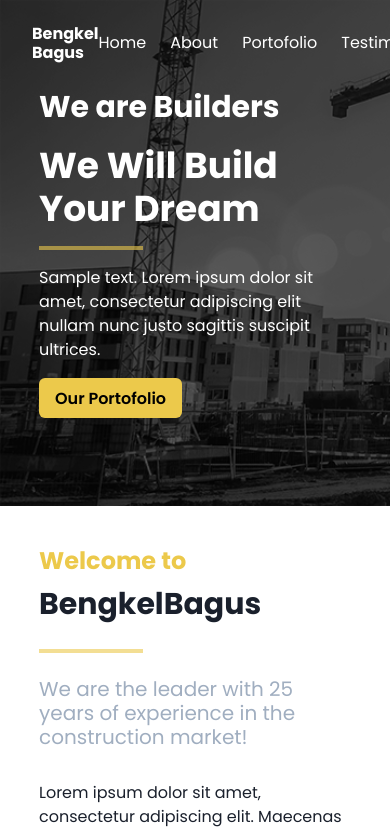
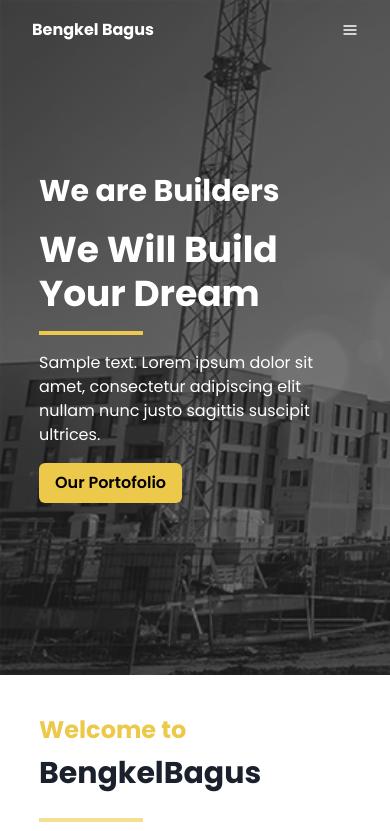
Before and after one commit to bengkelbagus/bengkelbagus, a Next.js app: page / in a window 390 px wide. Shown: the top 831 px of the page. Built offline with nearby package versions, Linux system fonts and the light colour scheme.

Commit message:
fix responsive mobile

```diff
--- a/components/landingPage/HeroSection.js
+++ b/components/landingPage/HeroSection.js
@@ -7,10 +7,8 @@ const HeroSection = () => {
 
   return (
     <Box
-      minH="60vh"
-      backgroundColor="#222222dd"
+      minH={isTabletDisplay ? "80vh" : "60vh"}
       backgroundImage="/images/hero-1.png"
-      backgroundBlendMode="overlay"
       backgroundSize="cover"
       backgroundRepeat="no-repeat"
       color="white"
@@ -18,7 +16,19 @@ const HeroSection = () => {
       justifyContent="center"
       alignItems="center"
       p="10%"
+      position="relative"
     >
+      <Box
+        backgroundColor="#222"
+        opacity="0.6"
+        position="absolute"
+        top="0"
+        left="0"
+        width="100%"
+        height="100%"
+        zIndex="0"
+      ></Box>
+      <Box zIndex="1">
         <Box flex={isTabletDisplay ? "1" : "0.7"}>
           <Heading as="h1" size="xl">
             We are Builders
@@ -29,7 +39,12 @@ const HeroSection = () => {
               Your Dream
             </Text>
           </Heading>
-        <Divider borderColor="yellow.400" borderWidth="2px" width="100px" />
+          <Divider
+            opacity="1"
+            borderColor="yellow.400"
+            borderWidth="2px"
+            width="100px"
+          />
           <Text my="1rem">
             Sample text. Lorem ipsum dolor sit amet, consectetur adipiscing elit
             nullam nunc justo sagittis suscipit ultrices.
@@ -40,6 +55,7 @@ const HeroSection = () => {
         </Box>
         {!isTabletDisplay && <Box flex="0.3"></Box>}
       </Box>
+    </Box>
   );
 };
 
--- a/components/landingPage/HighlightPostSection.js
+++ b/components/landingPage/HighlightPostSection.js
@@ -8,7 +8,13 @@ const HighlightPostSection = () => {
   const { isLaptopDisplay } = useWindowSize();
 
   return (
-    <Box minH="60vh" display="flex" alignItems="center">
+    <Box
+      minH="60vh"
+      flexWrap="wrap"
+      display="flex"
+      alignItems="center"
+      py="4rem"
+    >
       <Box
         height="fit-content"
         width={isLaptopDisplay ? "80%" : "60%"}
@@ -18,7 +24,7 @@ const HighlightPostSection = () => {
         alignItems="center"
         gridGap="2rem"
       >
-        <Box flex="1">
+        <Box flex="1" minWidth="100px">
           <Image src="/images/world-map.png" alt="highlight-pic" />
         </Box>
         <VStack flex="1" minW="200px" alignItems="flex-start" gridGap="1rem">
--- a/components/landingPage/LatestNewsSection.js
+++ b/components/landingPage/LatestNewsSection.js
@@ -48,8 +48,8 @@ const LatestNewsSection = () => {
       </Heading>
       <Divider borderColor="yellow.400" borderWidth="2px" width="150px" />
       <HStack width="100%" mt="3rem" overflowX="auto" gridGap="1rem">
-        {latestNews.map((data, index) => (
-          <Box key={index} width="240px">
+        {latestNews.slice(0, 3).map((data, index) => (
+          <Box key={index} minWidth="240px">
             <ArticlesCard
               image={data.image}
               title={data.title}
--- a/components/landingPage/TestimonialSection.js
+++ b/components/landingPage/TestimonialSection.js
@@ -2,7 +2,7 @@ import useWindowSize from "@/Hooks/UseWindowSize";
 import { Box, Divider, Grid, Heading, HStack, Text } from "@chakra-ui/layout";
 
 const TestimonialSection = () => {
-  const { isTabletDisplay } = useWindowSize();
+  const { isTabletDisplay, isMobileDisplay } = useWindowSize();
 
   const testimonials = [
     {
@@ -29,8 +29,9 @@ const TestimonialSection = () => {
     <Box
       id="testimonial"
       minH="60vh"
-      px="5%"
-      p="15vh"
+      px={isMobileDisplay ? "5%" : "10%"}
+      pt="15vh"
+      pb="20vh"
       backgroundColor="blackAlpha.900"
     >
       <Box
--- a/components/layout/Default.js
+++ b/components/layout/Default.js
@@ -10,7 +10,7 @@ import { useRouter } from "next/router";
 
 const LayoutDefault = ({ children, title, heads }) => {
   const bodyRef = useRef(null);
-  const { isLaptopDisplay } = useWindowSize();
+  const { isLaptopDisplay, isTabletDisplay } = useWindowSize();
   const [scrollY, setScrollY] = useState(0);
   const router = useRouter();
   const { pathname } = router;
@@ -38,8 +38,9 @@ const LayoutDefault = ({ children, title, heads }) => {
         backgroundColor={
           scrollY > 50 || pathname !== "/" ? "blackAlpha.900" : "transparent"
         }
-        px={isLaptopDisplay ? "2rem" : "10%"}
-        py="1.5rem"
+        pl={isLaptopDisplay ? "2rem" : "10%"}
+        pr={isLaptopDisplay ? "1rem" : "10%"}
+        py={isTabletDisplay ? "10px" : "1.5rem"}
       >
         <Navbar />
       </Box>
--- a/components/layout/Navbar.js
+++ b/components/layout/Navbar.js
@@ -1,4 +1,16 @@
-import { Box, Heading, HStack } from "@chakra-ui/layout";
+import useToggle from "@/Hooks/UseToggle";
+import useWindowSize from "@/Hooks/UseWindowSize";
+import { Button } from "@chakra-ui/button";
+import { HamburgerIcon } from "@chakra-ui/icons";
+import { Box, Divider, Heading, HStack, VStack } from "@chakra-ui/layout";
+import {
+  Drawer,
+  DrawerBody,
+  DrawerCloseButton,
+  DrawerContent,
+  DrawerHeader,
+  DrawerOverlay,
+} from "@chakra-ui/modal";
 import styled from "@emotion/styled";
 import Link from "next/link";
 
@@ -25,6 +37,9 @@ const LinkItem = styled.p`
 `;
 
 const Navbar = () => {
+  const [drawer, toggleDrawer] = useToggle(false);
+  const { isTabletDisplay } = useWindowSize();
+
   const navigations = [
     {
       name: "home",
@@ -49,12 +64,63 @@ const Navbar = () => {
   ];
 
   return (
-    <Box color="white" display="flex" justifyContent="space-between">
+    <Box
+      color="white"
+      display="flex"
+      justifyContent="space-between"
+      alignItems="center"
+    >
       <Link href="/" passHref>
         <Heading as="h4" size="sm" cursor="pointer">
           Bengkel Bagus
         </Heading>
       </Link>
+      {isTabletDisplay ? (
+        <>
+          <Button variant="ghost" onClick={() => toggleDrawer(true)}>
+            <HamburgerIcon />
+          </Button>
+          <Drawer
+            isOpen={drawer}
+            placement="right"
+            onClose={() => toggleDrawer(false)}
+          >
+            <DrawerOverlay />
+            <DrawerContent>
+              <DrawerCloseButton mt="5px" mr="5px" color="white" />
+              <DrawerBody backgroundColor="black">
+                <Heading
+                  color="yellow.400"
+                  as="h4"
+                  size="md"
+                  mt="3rem"
+                  px="1rem"
+                >
+                  Bengkel Bagus
+                </Heading>
+                <Divider my="2rem" />
+                <VStack gridGap="2rem" justifyContent="flex-start">
+                  {navigations.map((data, index) => (
+                    <Link href={data.link} key={index} passHref>
+                      <Button
+                        variant="ghost"
+                        width="100%"
+                        display="flex"
+                        justifyContent="flex-start"
+                        colorScheme="blackAlpha"
+                        color="white"
+                        fontSize="32px"
+                      >
+                        {data.name}
+                      </Button>
+                    </Link>
+                  ))}
+                </VStack>
+              </DrawerBody>
+            </DrawerContent>
+          </Drawer>
+        </>
+      ) : (
         <HStack gridGap="1rem">
           {navigations.map((data, index) => (
             <Link href={data.link} key={index} passHref>
@@ -62,6 +128,7 @@ const Navbar = () => {
             </Link>
           ))}
         </HStack>
+      )}
     </Box>
   );
 };
```
Also changed, not shown: components/blogPage/index.js (+24 -4 lines), pages/blog/[date]/[slug].js (+25 -4 lines). Lines whose indentation alone changed are shown as unchanged.
